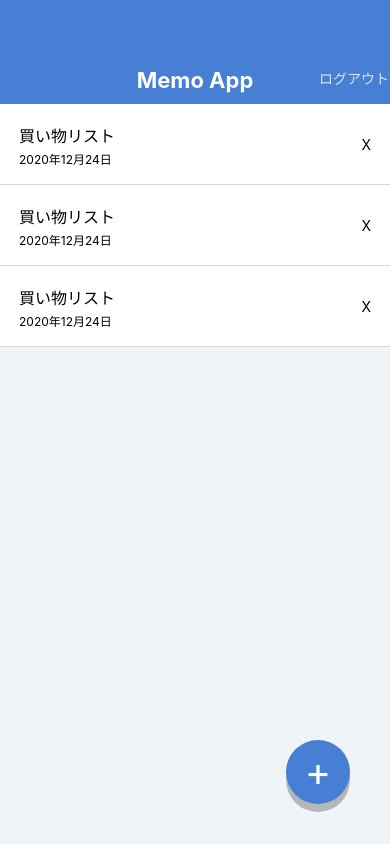
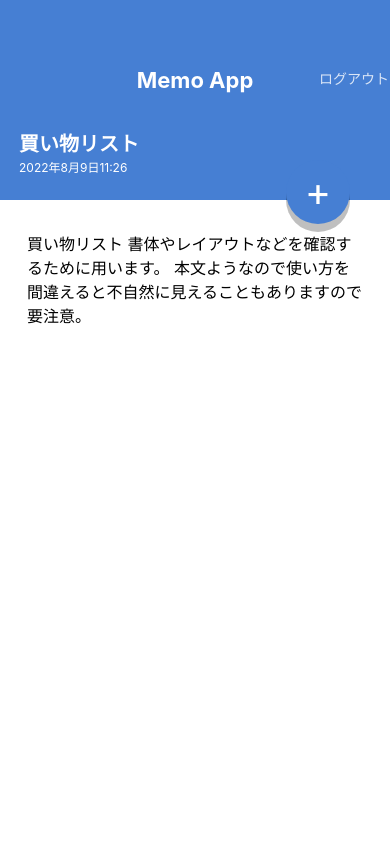
Before and after one commit to YukiMatsuoka0808/memoapp, a React Native app: screen / in a window 390 px wide. Built offline with nearby package versions, Linux system fonts and the light colour scheme.

Commit message:
create memodetailscreen

```diff
--- a/App.jsx
+++ b/App.jsx
@@ -1,29 +1,9 @@
 import React from 'react';
-import { StyleSheet, View } from 'react-native';
-
-import AppBar from './src/components/AppBar';
-import MemoList from './src/components/MemoList';
-import CircleButton from './src/components/CircleButton';
+import MemoListScreen from './src/screens/MemoListScreen';
+import MemoDetailScreen from './src/screens/MemoDetailScreen';
 
 export default function App() {
   return (
-    <View style={styles.container}/** propsを渡すことで呼び出す側から表示を制御できる */>
-
-      <AppBar />
-
-      <MemoList />
-
-      <CircleButton>+</CircleButton>
-
-    </View>
+    <MemoDetailScreen />
   );
 }
-
-const styles = StyleSheet.create({
-  container: {
-    flex: 1, /** コンテナの設定を画面いっぱいに反映してくださいね。一番外側のviewに */
-    backgroundColor: '#F0F4F8', /** white */
-    /** alignItems: 'center',
-    justifyContent: 'flex-start', /** flex-start上にflex-end下に */
-  },
-});
--- a/src/components/CircleButton.jsx
+++ b/src/components/CircleButton.jsx
@@ -1,18 +1,23 @@
 import React from 'react';
 import { View, Text, StyleSheet } from 'react-native';
-import { string } from 'prop-types';
+import { string, shape } from 'prop-types';
 
 export default function CircleButton(props) {
-  const {children} = props;
+  const { children, style } = props;
   return (
-    <View style={styles.circleButton}>
+    <View style={[styles.circleButton, style]}>
       <Text style={styles.circleButtonLabel}>{children}</Text>
     </View>
   );
 }
 
-CircleButton.prototype = {
+CircleButton.propTypes = {
   children: string.isRequired,
+  style: shape(),
+};
+
+CircleButton.defaultProps = {
+  style: null,
 };
 
 /** もし、isRequiredで何ならば
--- /dev/null
+++ b/src/screens/MemoDetailScreen.jsx
@@ -0,0 +1,63 @@
+import React from 'react';
+import { View, ScrollView, Text, StyleSheet } from 'react-native';
+
+import AppBar from '../components/AppBar';
+import CircleButton from '../components/CircleButton';
+
+export default function MemoDetailScreen() {
+  return (
+    <View style={styles.container}>
+      <AppBar />
+      <View style={styles.memoheader}>
+        <Text style={styles.memoTitle}>買い物リスト</Text>
+        <Text style={styles.memoDate}>2022年8月9日11:26</Text>
+      </View>
+      <ScrollView style={styles.memobody}>
+        <Text style={styles.memoText}>
+          買い物リスト
+          書体やレイアウトなどを確認するために用います。
+          本文ようなので使い方を間違えると不自然に見えることもありますので要注意。
+        </Text>
+      </ScrollView>
+      <CircleButton style={{ top: 160, bottom: 'auto' }}>+</CircleButton>
+    </View>
+  );
+}
+
+const styles = StyleSheet.create({
+  container: {
+    flex: 1,
+    backgroundColor: ' #ffffff',
+  },
+
+  memoheader: {
+    backgroundColor: '#467FD3',
+    height: 96,
+    justifyContent: 'center',
+    paddingVertical: 24,
+    paddingHorizontal: 19,
+  },
+
+  memoTitle: {
+    color: '#ffffff',
+    fontSize: 20,
+    lineHeight: 32,
+    fontWeight: 'bold',
+  },
+
+  memoDate: {
+    color: '#ffffff',
+    fontSize: 12,
+    lineHeight: 16,
+  },
+
+  memobody: {
+    paddingVertical: 32,
+    paddingHorizontal: 27,
+  },
+
+  memoText: {
+    fontSize: 16,
+    lineHeight: 24,
+  },
+});
--- /dev/null
+++ b/src/screens/MemoListScreen.jsx
@@ -0,0 +1,22 @@
+import React from 'react';
+import { View, StyleSheet } from 'react-native';
+import AppBar from '../components/AppBar'; /** ../で一段階上の階層に移動する */
+import MemoList from '../components/MemoList';
+import CircleButton from '../components/CircleButton';
+
+export default function MemoListScreen() {
+  return (
+    <View style={styles.container}/** propsを渡すことで呼び出す側から表示を制御できる */>
+      <AppBar />
+      <MemoList />
+      <CircleButton style={{ top: 24 }}>+</CircleButton>
+    </View>
+  );
+}
+
+const styles = StyleSheet.create({
+  container: {
+    flex: 1, /** コンテナの設定を画面いっぱいに反映してくださいね。一番外側のviewに */
+    backgroundColor: ' #F0F4F8', /** 白include薄黄色 */
+  },
+});
```
